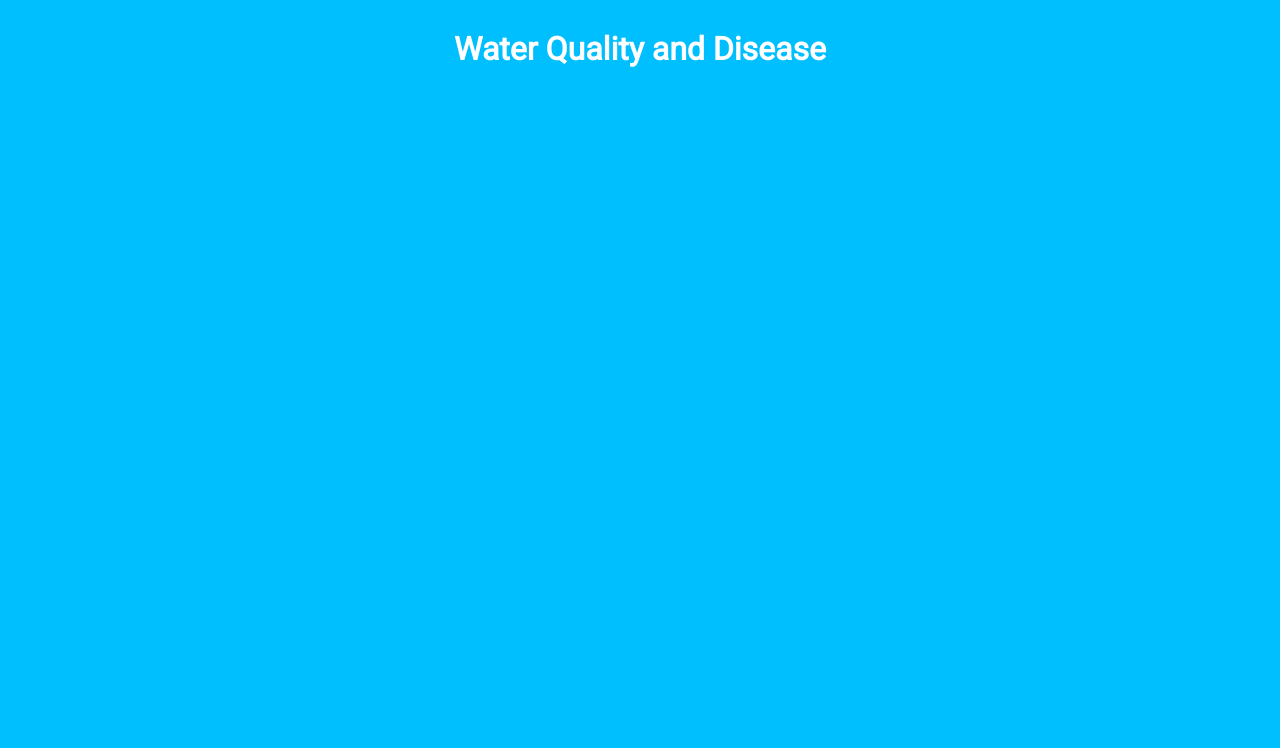
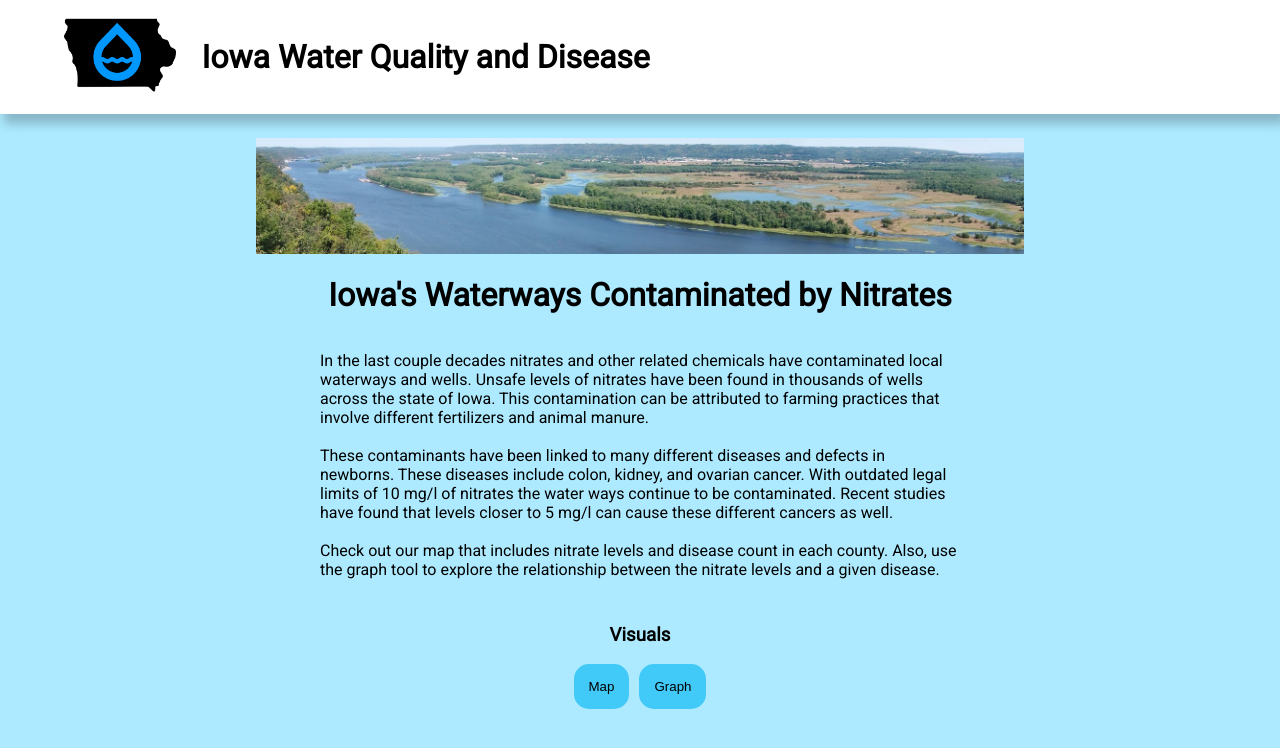
Before and after one commit to blakepreston/DiseaseAndNitrates, a plain HTML site: page index.html in a window 1280 px wide. Drawn offline with Linux system fonts and the light colour scheme.

Commit message:
Added some styling

```diff
--- a/index.html
+++ b/index.html
@@ -12,9 +12,38 @@
 <body>
 
     <div class="mainContainer" id="mainContainer">
+        <div class="title">
+            <img src="logo.png" alt="">
+            <h1>Iowa Water Quality and Disease</h1>
+        </div>
+
         <div id="container" class="container">
-            <div class="title">
-                <h1>Water Quality and Disease</h1>
+
+            <div class="description">
+                <img src="river.jpg" alt="">
+                <h1>Iowa's Waterways Contaminated by Nitrates </h1>
+                <p>In the last couple decades nitrates and other related chemicals have contaminated local waterways and wells.
+                    Unsafe levels of nitrates have been found in thousands of wells across the state of Iowa. This contamination
+                    can be attributed to farming practices that involve different fertilizers and animal manure.
+                    <br>
+                    <br>
+                    These contaminants have been linked to many different diseases and defects in newborns. These diseases include colon, kidney,
+                    and ovarian cancer. With outdated legal limits of 10 mg/l of nitrates the water ways continue to be contaminated. Recent studies
+                    have found that levels closer to 5 mg/l can cause these different cancers as well.
+                    <br>
+                    <br>
+                    Check out our map that includes nitrate levels and disease count in each county. Also, use the graph tool to explore the relationship
+                    between the nitrate levels and a given disease.
+                </p>
+            </div>
+
+            <div class="buttons">
+                <h3>Visuals</h3>
+                <div class="buttonContainer">
+                <a href="#viz1619792903664"><button>Map</button></a>
+                <a href="#viz1619793056632"><button>Graph</button></a>
+                </div>
+
             </div>
 
             <!-- <div class='tableauPlaceholder' id='viz1618363459300' style='position: relative'>
--- a/style.css
+++ b/style.css
@@ -1,6 +1,11 @@
+html {
+  scroll-behavior: smooth;
+}
+
 body {
-  background-color: deepskyblue;
+  background-color: rgb(173, 234, 255);
   font-family: "Roboto", sans-serif;
+  margin: 0;
 }
 
 #container {
@@ -18,8 +23,25 @@ body {
 
 .title {
   color: white;
+  background-color: white;
+  width: 100vw;
   padding: 1px;
-  text-align: center;
+  align-items: center;
+  display: flex;
+  flex-direction: row;
+  margin-bottom: 3vh;
+  box-shadow: 5px 10px 10px rgba(0, 0, 0, 0.22);
+}
+
+.title h1 {
+  margin-left: 2vw;
+  color: black;
+  font-weight: 900;
+}
+
+.title img {
+  height: 7em;
+  margin-left: 5vw;
 }
 
 #viz1618363459300 {
@@ -38,3 +60,49 @@ body {
 #gap {
   height: 50px;
 }
+
+.description img {
+  /* height: 20vh; */
+  width: 60vw;
+}
+
+.description {
+  display: flex;
+  flex-direction: column;
+  align-items: center;
+  justify-content: center;
+}
+
+.description p {
+  width: 50vw;
+}
+
+.buttons {
+  display: flex;
+  flex-direction: column;
+  align-items: center;
+  justify-content: center;
+  padding: 10px;
+}
+
+.buttonContainer {
+  display: flex;
+  flex-direction: row;
+  justify-content: center;
+  align-items: center;
+}
+
+.buttonContainer button {
+  padding: 15px;
+  margin-left: 5px;
+  margin-right: 5px;
+  margin-bottom: 10px;
+  background-color: rgb(65, 201, 247);
+  border: none;
+  border-radius: 15px;
+  cursor: pointer;
+}
+
+.buttonContainer button:hover {
+  background-color: rgb(31, 195, 250);
+}
```
Also changed, not shown: logo.png (added), river.jpg (added).
